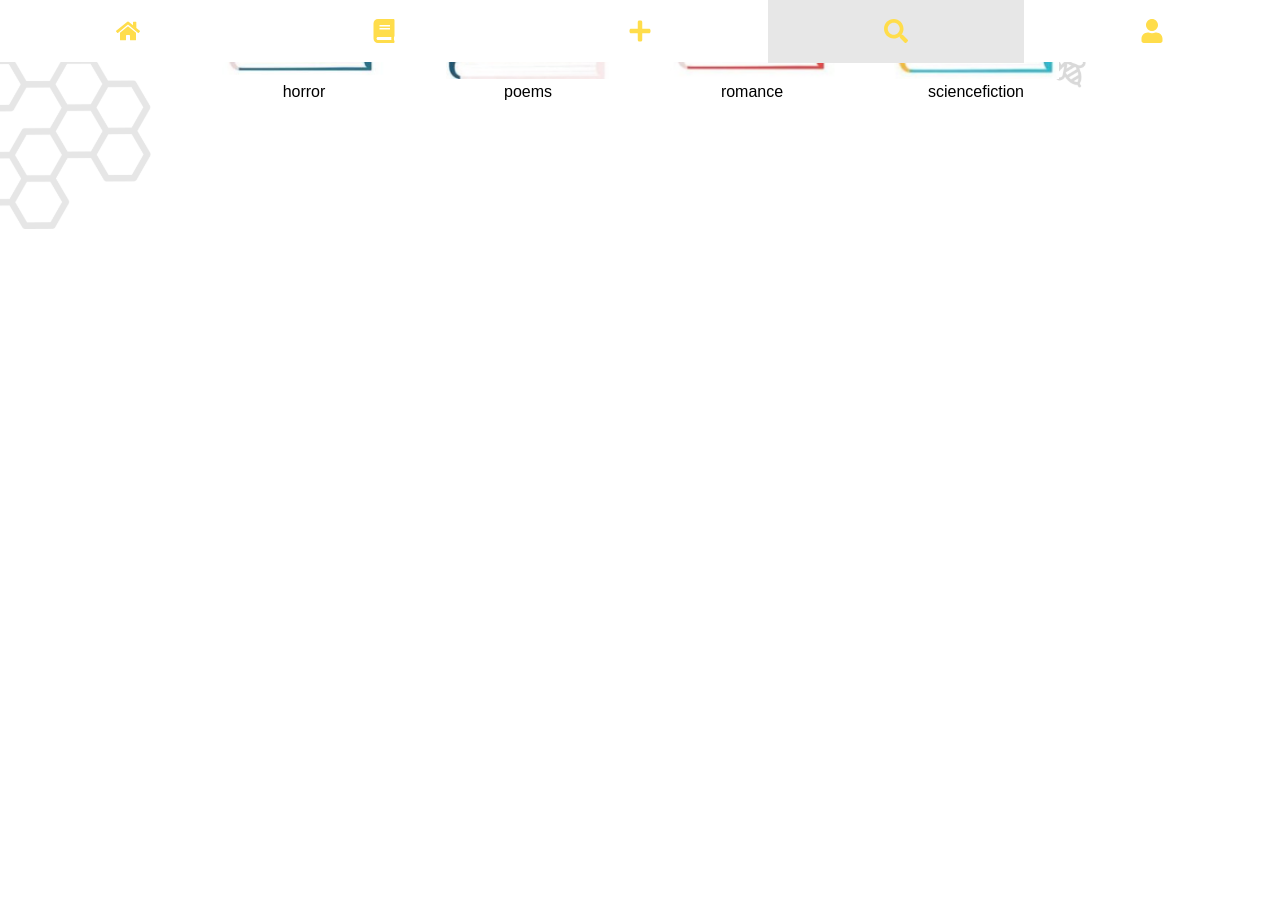
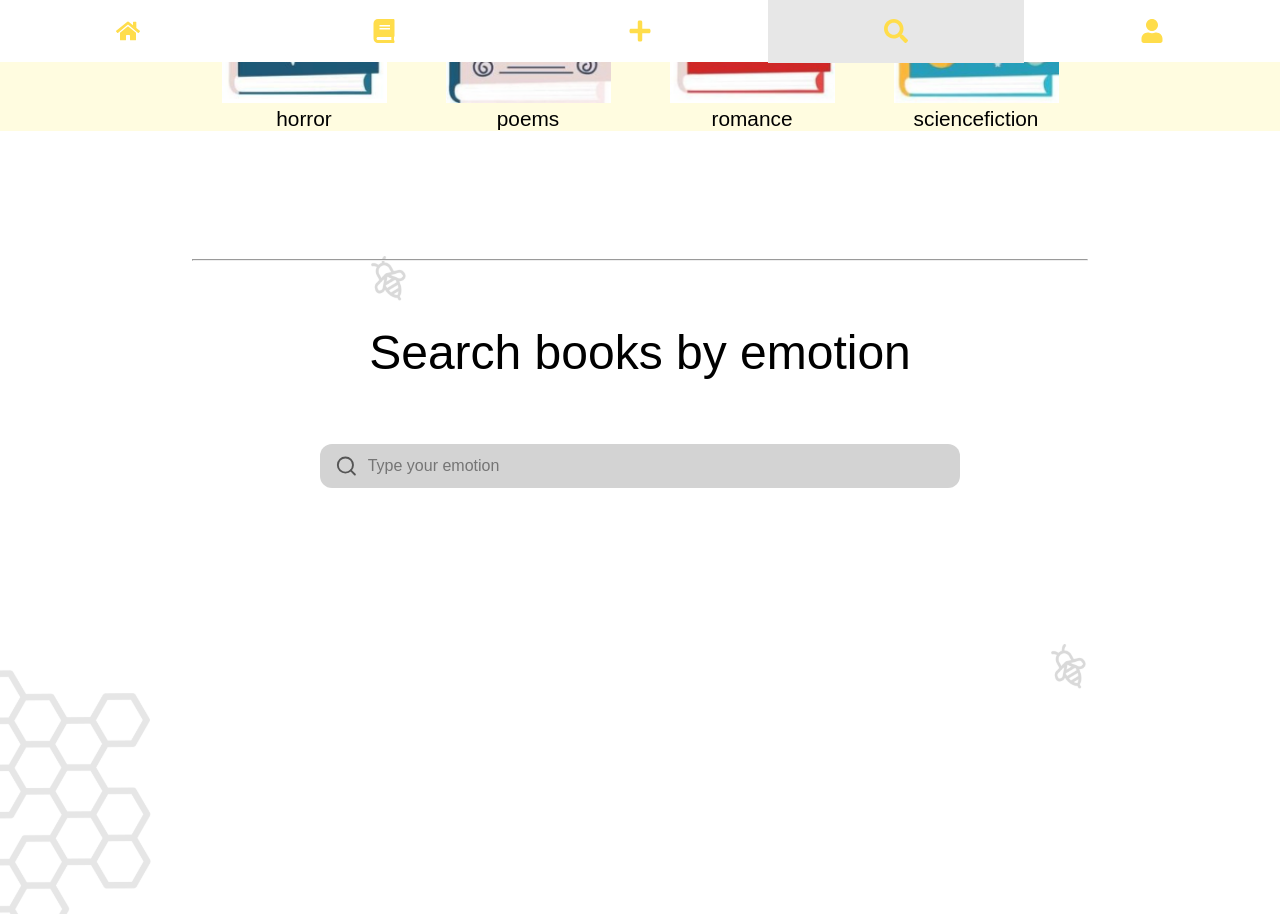
Before and after one commit to BookHive-ufcg/bookhive-web, a Next.js app: page /search in a window 1280 px wide. Shown: the part 738-1652 px from the top of the page. Before the commit the page ends 967 px from the top, so only its background shows below. Built offline with nearby package versions, Linux system fonts and the light colour scheme; a web font is replaced by a local one.

Commit message:
emotion search design

```diff
--- a/src/app/search/page.tsx
+++ b/src/app/search/page.tsx
@@ -18,7 +18,7 @@ export default function Search() {
   return (
     <main>
       <div className={styles.searchBarContainer}>
-        <SearchBar placeholder="Title, author or ISBN" width="100%" />
+        <SearchBar placeholder="Title, author or ISBN" />
         <h1 className={styles.title}>Explore popular genres</h1>
 
         <ul className={styles.genresList}>
@@ -27,15 +27,22 @@ export default function Search() {
               <Link href="#">
                 <Image
                   src={`/img/genres/${genre}.png`}
-                  alt="Biography"
+                  alt={genre}
                   width={165}
                   height={213}
                 />
-                <p>{genre}</p>
+                <p className={styles.genreName}>{genre}</p>
               </Link>
             </li>
           ))}
         </ul>
+
+        <hr />
+
+        <h1 className={styles.title}>Search books by emotion</h1>
+        <div className={styles.emotionSearchContainer}>
+          <SearchBar placeholder="Type your emotion" />
+        </div>
       </div>
     </main>
   );
--- a/src/app/search/search.module.css
+++ b/src/app/search/search.module.css
@@ -7,6 +7,8 @@
 .title {
   text-align: center;
   margin: 4rem 0;
+  font-size: 3rem;
+  font-weight: 400;
 }
 
 .genresList {
@@ -15,6 +17,7 @@
   gap: 4rem 0;
   justify-content: space-around;
   text-align: center;
+  margin-bottom: 8rem;
 }
 
 @media (max-width: 768px) {
@@ -35,3 +38,18 @@
   text-decoration: none;
   color: inherit;
 }
+
+.genreName {
+  font-size: 1.3rem;
+}
+
+.emotionSearchContainer {
+  display: flex;
+  justify-content: center;
+  align-items: center;
+  padding-bottom: 20rem;
+}
+
+.emotionSearchContainer div {
+  width: min(40rem, 100%);
+}
--- a/src/components/SearchBar/index.tsx
+++ b/src/components/SearchBar/index.tsx
@@ -3,12 +3,11 @@ import styles from "./search-bar.module.css";
 
 type SearchBarProps = {
   placeholder?: string;
-  width?: string;
 };
 
-export default function SearchBar({ placeholder, width }: SearchBarProps) {
+export default function SearchBar({ placeholder }: SearchBarProps) {
   return (
-    <div style={{ width }} className={styles.searchBar}>
+    <div className={styles.searchBar}>
       <FiSearch className={styles.icon} />
       <input type="search" placeholder={placeholder} className={styles.input} />
     </div>
```
